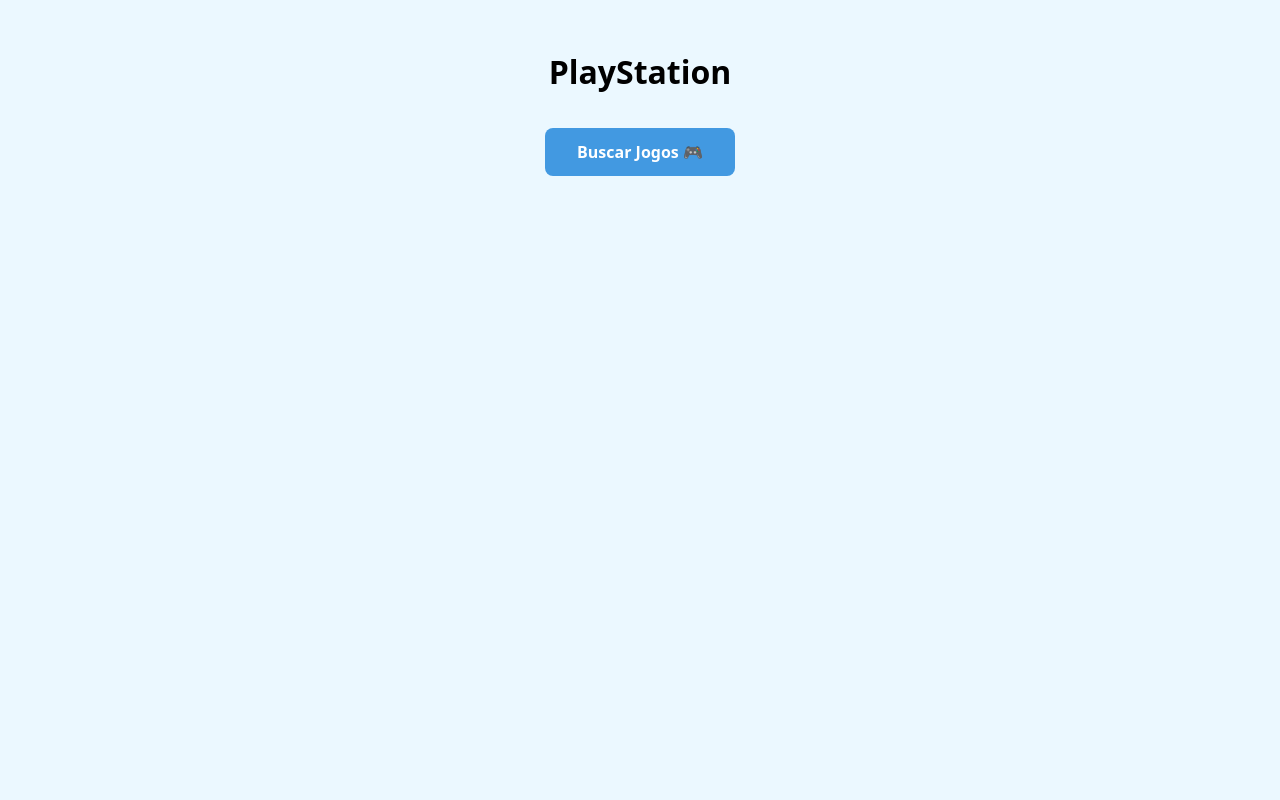
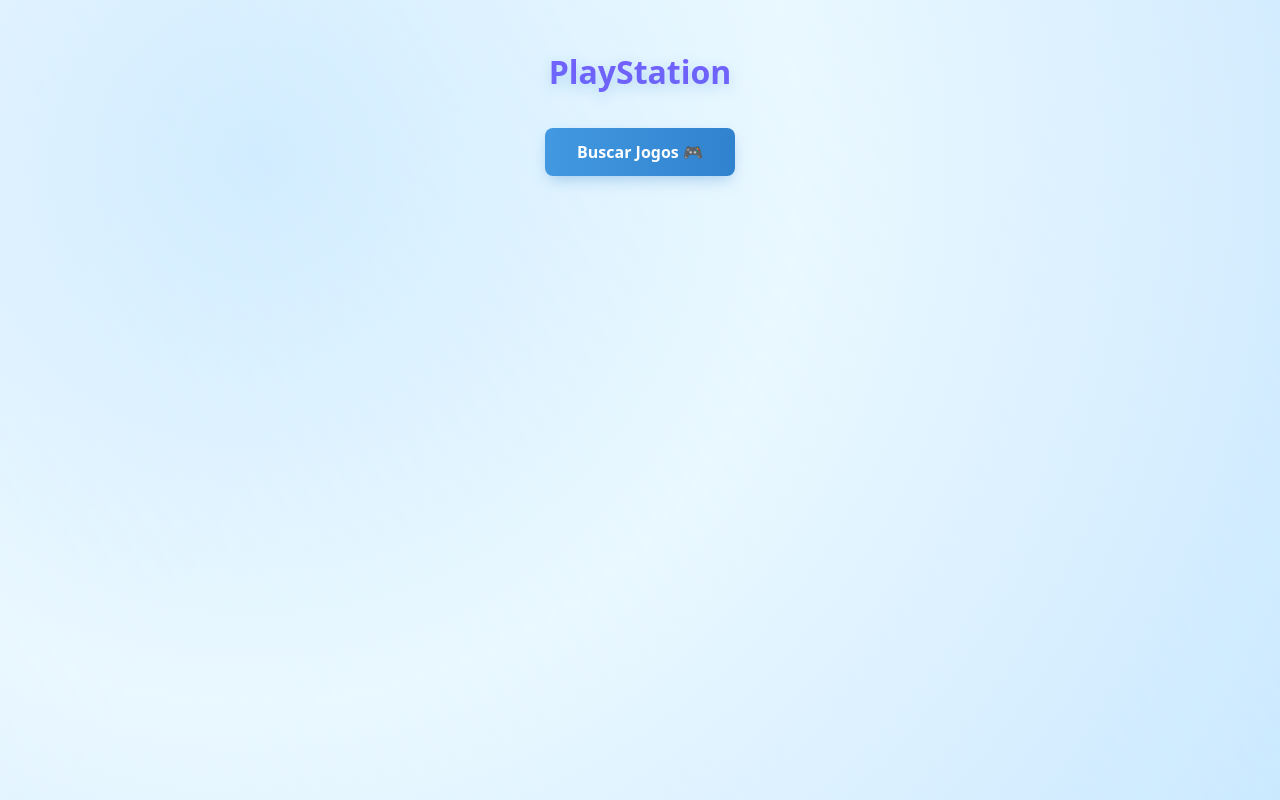
Before and after one commit to PedroLeoo07/playstation-api, a Next.js app: page /playstation in a window 1280 px wide. Built offline with nearby package versions, Linux system fonts and the light colour scheme.

Commit message:
refatora a página PlayStation para utilizar estilos CSS modularizados e melhora a estrutura do código

```diff
--- a/src/app/playstation/Ps.module.css
+++ b/src/app/playstation/Ps.module.css
@@ -0,0 +1,257 @@
+.container {
+  min-height: 100vh;
+  background:
+    radial-gradient(circle at 20% 20%, #d3edff 0%, #ebf8ff 45%, #cfe8ff 100%);
+  position: relative;
+  overflow: hidden;
+  padding: 3rem;
+  font-family: system-ui, -apple-system, "Segoe UI", Roboto, "Helvetica Neue", Arial;
+}
+
+.container::before {
+  content: "";
+  position: absolute;
+  inset: 0;
+  background:
+    repeating-linear-gradient(60deg, rgba(66,153,225,0.08) 0 12px, transparent 12px 24px),
+    linear-gradient(120deg, rgba(123,97,255,0.22), rgba(0,198,255,0.12));
+  mix-blend-mode: overlay;
+  opacity: .6;
+  pointer-events: none;
+}
+
+.inner {
+  max-width: 1024px;
+  margin: 0 auto;
+}
+
+.title {
+  font-size: 2rem;
+  font-weight: 700;
+  text-align: center;
+  margin: 0 0 2rem;
+  color: #1a365d;
+  background: linear-gradient(90deg,#1a365d,#3182ce 45%,#7b61ff 80%);
+  -webkit-background-clip: text;
+  color: transparent;
+  text-shadow: 0 4px 14px rgba(49,130,206,.25);
+  animation: shimmer 5s linear infinite;
+  background-size: 200% auto;
+}
+
+@keyframes shimmer {
+  0% { background-position: 0% 50%; }
+  100% { background-position: 200% 50%; }
+}
+
+.actions {
+  text-align: center;
+  margin-bottom: 2rem;
+}
+
+.fetchButton {
+  background: linear-gradient(90deg, #4299e1, #3182ce);
+  color: #fff;
+  padding: 0.75rem 2rem;
+  border-radius: 0.5rem;
+  font-weight: 600;
+  cursor: pointer;
+  border: none;
+  transition: filter .25s ease, transform .25s ease;
+  box-shadow: 0 6px 16px -4px rgba(49,130,206,.4);
+  position: relative;
+}
+
+.fetchButton::after {
+  content:"";
+  position:absolute;
+  inset:0;
+  border-radius:inherit;
+  background:linear-gradient(90deg,rgba(255,255,255,.25),rgba(255,255,255,0) 60%);
+  opacity:0;
+  transition:opacity .35s;
+}
+
+.fetchButton:hover:not(:disabled)::after {
+  opacity:.5;
+}
+
+.fetchButton:hover:not(:disabled) {
+  filter: brightness(1.05);
+  transform: translateY(-2px);
+}
+
+.fetchButton:active:not(:disabled) {
+  transform: translateY(0);
+}
+
+.fetchButton:disabled {
+  cursor: not-allowed;
+  opacity: .6;
+  background: #4299e1;
+  animation: pulse 1.2s ease-in-out infinite;
+}
+
+@keyframes pulse {
+  0%,100% { filter:brightness(1); }
+  50% { filter:brightness(1.25); }
+}
+
+.count {
+  text-align:center;
+  font-weight:600;
+  color:#28527a;
+  margin:-1rem 0 1.5rem;
+  font-size:.95rem;
+  letter-spacing:.5px;
+}
+
+.loaderWrap {
+  display:flex;
+  flex-direction:column;
+  align-items:center;
+  gap:.75rem;
+  margin:1rem 0 2rem;
+  animation: fadeIn .4s ease;
+}
+
+.loadingSpinner {
+  width:48px;
+  height:48px;
+  border:5px solid rgba(49,130,206,.2);
+  border-top-color:#3182ce;
+  border-right-color:#7b61ff;
+  border-radius:50%;
+  animation: spin .9s linear infinite;
+  box-shadow:0 0 0 4px inset rgba(255,255,255,.12);
+  background:
+    radial-gradient(circle at 35% 35%, rgba(66,153,225,.35), rgba(66,153,225,0) 60%);
+}
+
+@keyframes spin {
+  to { transform:rotate(360deg); }
+}
+
+@keyframes fadeIn {
+  from { opacity:0; transform:translateY(6px);}
+  to { opacity:1; transform:translateY(0);}
+}
+
+.grid {
+  display: grid;
+  gap: 1rem;
+  grid-template-columns: repeat(auto-fit, minmax(300px, 1fr));
+  position:relative;
+}
+
+.card {
+  background:
+    linear-gradient(#ffffff,#ffffff) padding-box,
+    linear-gradient(135deg,#4299e1,#7b61ff 55%,#00c6ff) border-box;
+  border:1px solid transparent;
+  padding: 1rem;
+  border-radius: 0.5rem;
+  box-shadow: 0 4px 10px rgba(0,0,0,0.1);
+  display: flex;
+  flex-direction: column;
+  gap: .4rem;
+  transition: box-shadow .25s ease, transform .25s ease;
+  position:relative;
+  overflow:hidden;
+  animation: fadeCard .55s ease both;
+}
+
+.card::before {
+  content:"";
+  position:absolute;
+  inset:0;
+  background:
+    radial-gradient(circle at 85% 15%, rgba(66,153,225,.18), transparent 60%),
+    radial-gradient(circle at 10% 90%, rgba(123,97,255,.18), transparent 65%);
+  opacity:.55;
+  pointer-events:none;
+  mix-blend-mode:overlay;
+}
+
+@keyframes fadeCard {
+  0% { opacity:0; transform:translateY(14px) scale(.96); }
+  60% { opacity:1; }
+  100% { transform:translateY(0) scale(1); }
+}
+
+.card:hover {
+  box-shadow: 0 8px 18px rgba(0,0,0,0.12);
+  transform: translateY(-3px);
+  background:
+    linear-gradient(#ffffff,#ffffff) padding-box,
+    linear-gradient(135deg,#7b61ff,#4299e1 60%,#00c6ff) border-box;
+}
+
+.cardTitle {
+  font-size: 1.25rem;
+  font-weight: 700;
+  color: #2d3748;
+  margin: 0 0 .25rem;
+}
+
+.meta {
+  color: #4a5568;
+  font-size: .95rem;
+  line-height: 1.35;
+  margin: 0;
+}
+
+.meta strong {
+  color:#2d3748;
+}
+
+.releaseBlock {
+  color: #4a5568;
+  margin-top: .4rem;
+  font-size: .9rem;
+  background:#f1f7fd;
+  padding:.5rem .65rem .55rem;
+  border-radius:.4rem;
+  border:1px solid #d5e6f5;
+}
+
+.releaseList {
+  margin: .25rem 0 0;
+  padding-left: 1.1rem;
+  font-size:.82rem;
+}
+
+.releaseList li {
+  margin: 0 0 .15rem;
+  color:#2d4a5f;
+}
+
+.pillsWrap {
+  display:flex;
+  flex-wrap:wrap;
+  gap:.4rem;
+  margin:.2rem 0 .4rem;
+}
+
+.pill {
+  background:linear-gradient(90deg,#3182ce,#7b61ff);
+  color:#fff;
+  font-size:.65rem;
+  font-weight:600;
+  letter-spacing:.5px;
+  padding:.3rem .55rem;
+  border-radius:999px;
+  text-transform:uppercase;
+  box-shadow:0 2px 6px -2px rgba(49,130,206,.5);
+  animation: popIn .35s ease;
+}
+
+@keyframes popIn {
+  0% { transform:scale(.5); opacity:0;}
+  100% { transform:scale(1); opacity:1;}
+}
+
+@media (max-width: 640px) {
+  .container { padding: 2rem 1.25rem; }
+  .title { font-size: 1.6rem; }
+}
--- a/src/app/playstation/page.jsx
+++ b/src/app/playstation/page.jsx
@@ -2,8 +2,9 @@
 
 import { useState } from "react";
 import axios from "axios";
+import styles from "./Ps.module.css";
 
-export default function page() {
+export default function Page() {
   const [playstations, setPlaystations] = useState([]);
   const [loading, setLoading] = useState(false);
 
@@ -11,10 +12,7 @@
     setLoading(true);
     try {
       const response = await axios.get("https://api.sampleapis.com/playstation/games");
-      const data = response.data;
-
-      console.log("Dados recebidos da API:", data); // Log para depuração
-      setPlaystations(data);
+      setPlaystations(response.data);
     } catch (error) {
       console.error("Erro ao buscar PlayStations:", error);
     } finally {
@@ -23,65 +21,70 @@
   };
 
   return (
-    <div style={{ minHeight: "100vh", backgroundColor: "#ebf8ff", padding: "3rem" }}>
-      <div style={{ maxWidth: "1024px", margin: "0 auto" }}>
-        <h1 style={{ fontSize: "2rem", fontWeight: "bold", textAlign: "center", marginBottom: "2rem" }}>
-          PlayStation
-        </h1>
+    <div className={styles.container}>
+      <div className={styles.inner}>
+        <h1 className={styles.title}>PlayStation</h1>
 
-        <div style={{ textAlign: "center", marginBottom: "2rem" }}>
-          <div style={{ marginBottom: "1.5rem" }}>
+        {loading && (
+          <div className={styles.loaderWrap}>
+            <div className={styles.loadingSpinner} />
+            <p>Carregando jogos...</p>
+          </div>
+        )}
+
+        {!loading && playstations.length > 0 && (
+          <div className={styles.count}>
+            {playstations.length} jogo(s) encontrados
+          </div>
+        )}
+
+        <div className={styles.actions}>
           <button
             onClick={buscarPlaystations}
+            className={styles.fetchButton}
             disabled={loading}
-              style={{
-                backgroundColor: "#4299e1",
-                color: "white",
-                padding: "0.75rem 2rem",
-                borderRadius: "0.5rem",
-                fontWeight: "600",
-                cursor: loading ? "not-allowed" : "pointer",
-                transition: "background-color 0.3s",
-                border: "none",
-              }}
-              onMouseOver={(e) => !loading && (e.target.style.backgroundColor = "#3182ce")}
-              onMouseOut={(e) => !loading && (e.target.style.backgroundColor = "#4299e1")}
           >
             {loading ? "Carregando..." : "Buscar Jogos 🎮"}
           </button>
         </div>
-        </div>
 
-        <div style={{ display: "grid", gridTemplateColumns: "repeat(auto-fit, minmax(300px, 1fr))", gap: "1rem" }}>
-          {playstations.map((playstation) => (
+        <div className={styles.grid}>
+          {playstations.map((playstation, idx) => {
+            const genres = Array.isArray(playstation.genre)
+              ? playstation.genre
+              : (playstation.genre ? String(playstation.genre).split(/[,/]/).map(g => g.trim()) : []);
+            return (
               <div
-              key={playstation.id}
-              style={{
-                backgroundColor: "white",
-                padding: "1rem",
-                borderRadius: "0.5rem",
-                boxShadow: "0 4px 6px rgba(0, 0, 0, 0.1)",
-              }}
+                key={`${playstation.id}-${idx}`}
+                className={styles.card}
+                style={{ animationDelay: `${idx * 40}ms` }}
               >
-              <h2 style={{ fontSize: "1.25rem", fontWeight: "bold" }}>
+                <h2 className={styles.cardTitle}>
                   {playstation.name || playstation.title || "Sem título"}
                 </h2>
+                {genres.length > 0 && (
+                  <div className={styles.pillsWrap}>
+                    {genres.slice(0,8).map(g => (
+                      <span key={g} className={styles.pill}>{g}</span>
+                    ))}
+                  </div>
+                )}
 
-              <p style={{ color: "#4a5568", margin: "0.5rem 0" }}>
+                <p className={styles.meta}>
                   <strong>Gênero:</strong>{" "}
                   {Array.isArray(playstation.genre)
                     ? playstation.genre.join(", ")
                     : playstation.genre || "N/A"}
                 </p>
 
-              <p style={{ color: "#4a5568", margin: "0.25rem 0" }}>
+                <p className={styles.meta}>
                   <strong>Desenvolvedores:</strong>{" "}
                   {Array.isArray(playstation.developers)
                     ? playstation.developers.join(", ")
                     : playstation.developers || "N/A"}
                 </p>
 
-              <p style={{ color: "#4a5568", margin: "0.25rem 0" }}>
+                <p className={styles.meta}>
                   <strong>Editora(s):</strong>{" "}
                   {Array.isArray(playstation.publishers)
                     ? playstation.publishers.join(", ")
@@ -89,9 +92,9 @@
                 </p>
 
                 {playstation.releaseDates && typeof playstation.releaseDates === "object" && (
-                <div style={{ color: "#4a5568", marginTop: "0.5rem" }}>
+                  <div className={styles.releaseBlock}>
                     <strong>Datas de Lançamento:</strong>
-                  <ul style={{ marginTop: "0.25rem", paddingLeft: "1.25rem", marginBottom: 0 }}>
+                    <ul className={styles.releaseList}>
                       {Object.entries(playstation.releaseDates).map(([region, date]) => (
                         <li key={region}>
                           {region}: {date || "N/A"}
@@ -101,7 +104,8 @@
                   </div>
                 )}
               </div>
-          ))}
+            );
+          })}
         </div>
       </div>
     </div>
```
Lines whose indentation alone changed are shown as unchanged.
